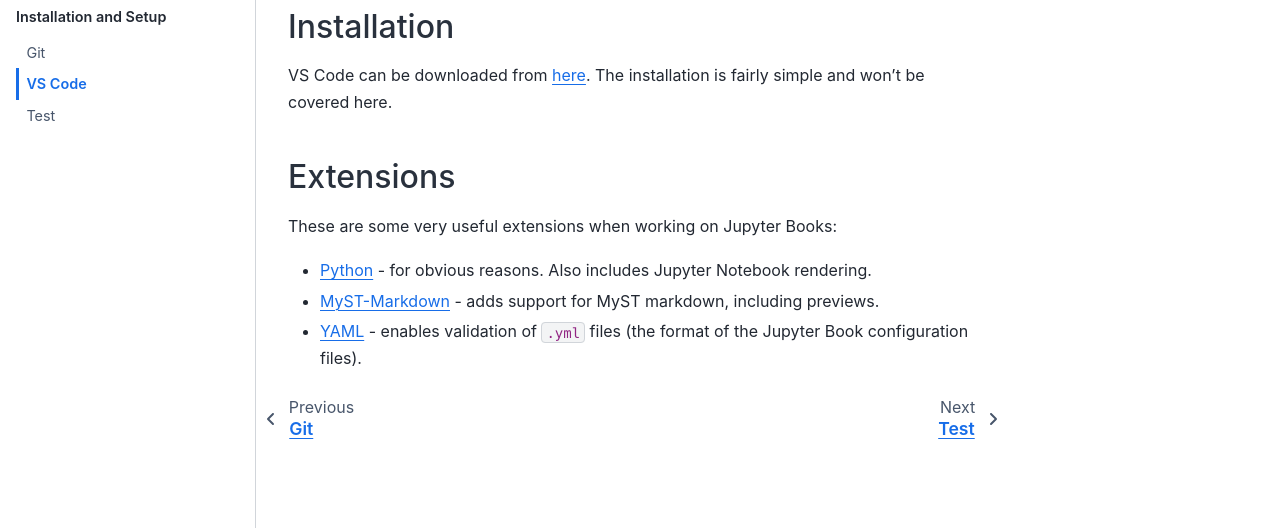
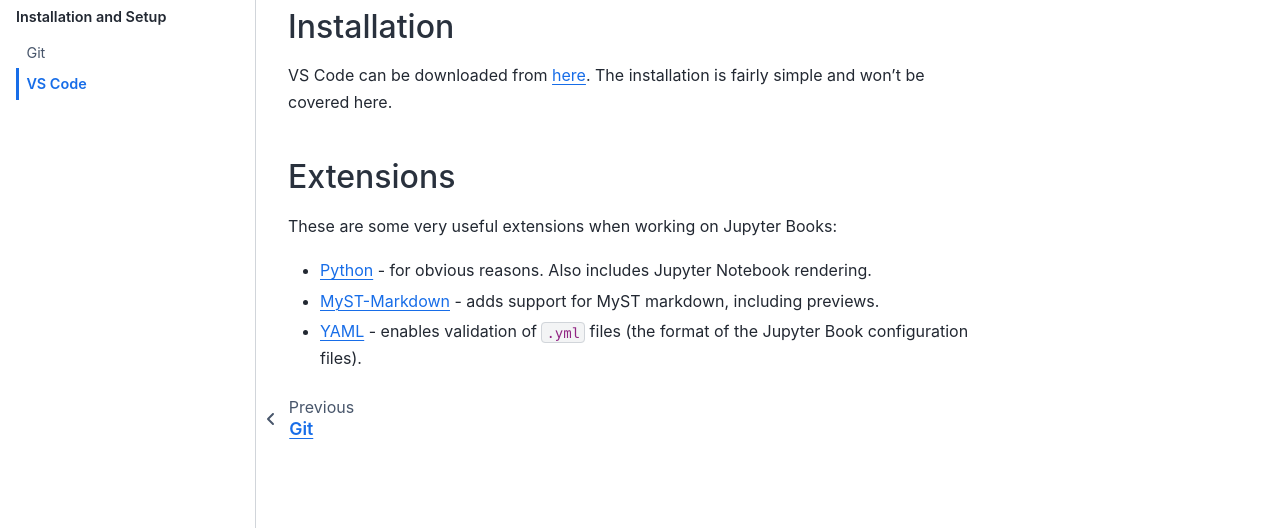
Before and after one commit to TeachBooks/mirror_teachbook_manual, a Jupyter Book: the page built from book/vscode-setup.md, in a window 1280 px wide. Shown: the part 223-751 px from the top of the page. Built offline with Jupyter Book 1.0.4 settings and Sphinx 7.4.7 and the Sphinx Book theme 1.1.4, drawn with Linux system fonts in a browser that asks for light colours.

Commit message:
Delete dummy

```diff
--- a/book/_toc.yml
+++ b/book/_toc.yml
@@ -6,4 +6,3 @@
     chapters:
     - file: git-setup
     - file: vscode-setup
-    - file: dummy
--- a/book/dummy.md
+++ /dev/null
@@ -1 +0,0 @@
-# Test
```
